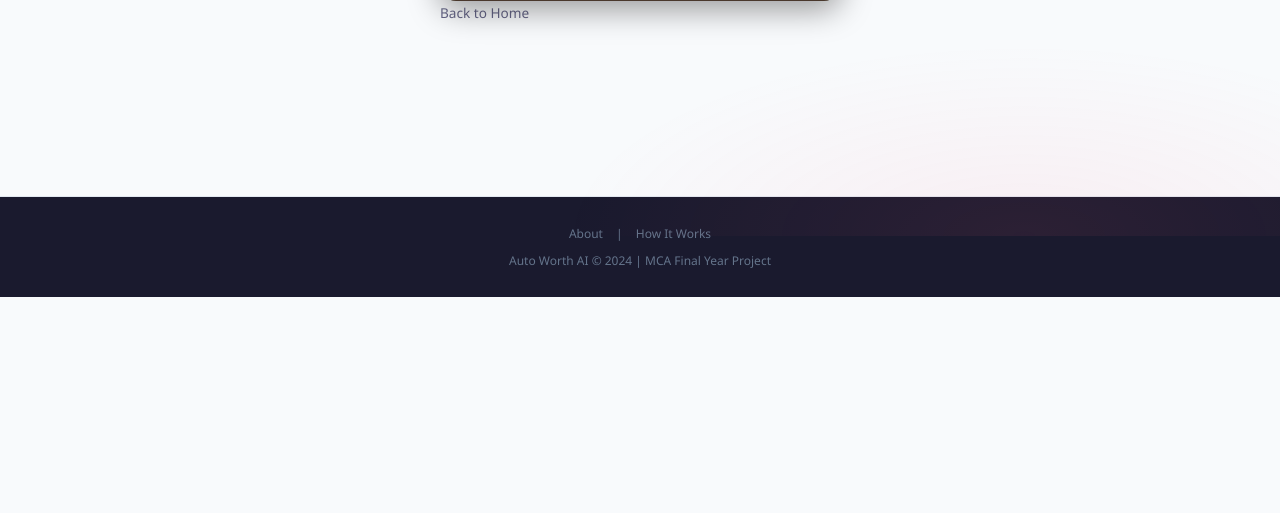
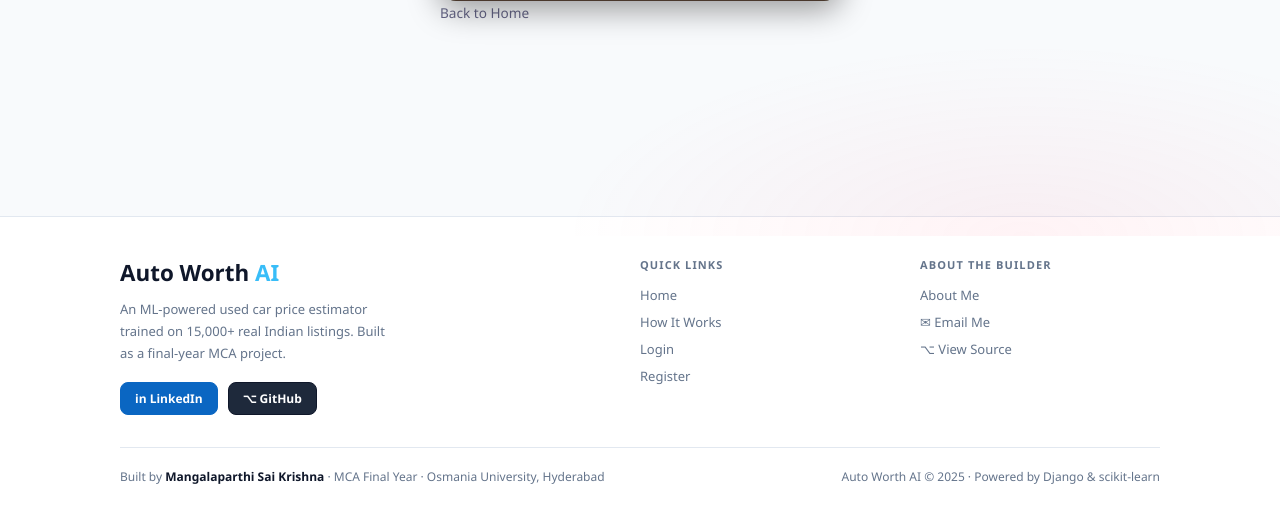
Before and after one commit to SaikrishnaMangalaprthi/Used_Car_Price_Prediction_Using_ML, a Django app: page /AdminLogin/ in a window 1280 px wide. Shown: the part 564-1077 px from the top of the page. Before the commit the page ends 861 px from the top, so only its background shows below. Run offline with Django 4.2, Linux system fonts and the light colour scheme; parts of the project's set-up code (start-up, migrations or seed data) failed here and were passed over.

Commit message:
feat: move About to footer, replace with How It Works in nav, proper footer

```diff
--- a/templates/base.html
+++ b/templates/base.html
@@ -196,22 +144,109 @@ body:not(.dark-mode) .navbar{
     transition: transform 0.25s;
     box-shadow: 0 1px 4px rgba(0,0,0,0.4);
   }
-  .switch-track.on .switch-knob {
-    transform: translateX(18px);
+  .switch-track.on .switch-knob { transform: translateX(18px); }
+
+  /* ── Footer ── */
+  .site-footer {
+    border-top: 1px solid var(--card-b);
+    margin-top: 60px;
+    padding: 40px 40px 28px;
+    background: var(--card);
+  }
+  .footer-inner {
+    max-width: 1040px;
+    margin: 0 auto;
+    display: grid;
+    grid-template-columns: 2fr 1fr 1fr;
+    gap: 40px;
+    margin-bottom: 32px;
+  }
+  .footer-brand-name {
+    font-size: 1.4rem;
+    font-weight: 800;
+    color: var(--text);
+    text-decoration: none;
+    display: inline-block;
+    margin-bottom: 10px;
+  }
+  .footer-brand-name span { color: #38BDF8; }
+  .footer-tagline {
+    font-size: 13px;
+    color: var(--muted);
+    line-height: 1.7;
+    max-width: 280px;
+    margin-bottom: 18px;
+  }
+  .footer-socials {
+    display: flex;
+    gap: 10px;
+  }
+  .social-btn {
+    display: inline-flex;
+    align-items: center;
+    gap: 6px;
+    padding: 7px 14px;
+    border-radius: 8px;
+    font-size: 12px;
+    font-weight: 600;
+    text-decoration: none;
+    transition: opacity 0.2s, transform 0.15s;
+    border: 1px solid var(--card-b);
+    color: var(--text);
+  }
+  .social-btn:hover { opacity: 0.8; transform: translateY(-1px); }
+  .social-btn.linkedin { background: #0a66c2; color: #fff; border-color: #0a66c2; }
+  .social-btn.github   { background: #0f172a; color: #fff; border-color: #0f172a; }
+  body:not(.dark-mode) .social-btn.github { background: #1e293b; }
+
+  .footer-col-title {
+    font-size: 11px;
+    font-weight: 700;
+    text-transform: uppercase;
+    letter-spacing: 0.1em;
+    color: var(--muted);
+    margin-bottom: 14px;
+  }
+  .footer-links {
+    display: flex;
+    flex-direction: column;
+    gap: 9px;
+  }
+  .footer-links a {
+    font-size: 13px;
+    color: var(--muted);
+    text-decoration: none;
+    transition: color 0.2s;
+  }
+  .footer-links a:hover { color: #38BDF8; }
+
+  .footer-bottom {
+    max-width: 1040px;
+    margin: 0 auto;
+    padding-top: 20px;
+    border-top: 1px solid var(--card-b);
+    display: flex;
+    align-items: center;
+    justify-content: space-between;
+    flex-wrap: wrap;
+    gap: 10px;
+  }
+  .footer-bottom-left {
+    font-size: 12px;
+    color: var(--muted);
+  }
+  .footer-bottom-left strong { color: var(--text); }
+  .footer-bottom-right {
+    font-size: 12px;
+    color: var(--muted);
   }
 
-
-body:not(.dark-mode) .nav-brand{
-    color:#0f172a !important;
-}
-
-body:not(.dark-mode) .nav-links a{
-    color:#0f172a !important;
-}
-
-body:not(.dark-mode) .theme-lbl{
-    color:#475569 !important;
-}
+  @media (max-width: 768px) {
+    .navbar { padding: 14px 20px; }
+    .nav-brand { font-size: 1.5rem; margin-right: 16px; }
+    .footer-inner { grid-template-columns: 1fr; gap: 28px; }
+    .footer-bottom { flex-direction: column; text-align: center; }
+  }
 </style>
 {% block extra_css %}{% endblock %}
 </head>
@@ -251,16 +286,60 @@ body:not(.dark-mode) .theme-lbl{
 
 <main>{% block content %}{% endblock %}</main>
 
-<footer class="footer" style="text-align:center;padding:28px;font-size:12px;color:var(--muted);border-top:1px solid var(--card-b);margin-top:40px;">
+<!-- ── Footer ── -->
+<footer class="site-footer">
+  <div class="footer-inner">
 
-  <div style="margin-bottom:10px;">
-    <a href="{% url 'about' %}" style="color:var(--muted);text-decoration:none;margin:0 10px;">About</a>
-    |
-    <a href="{% url 'how_it_works' %}" style="color:var(--muted);text-decoration:none;margin:0 10px;">How It Works</a>
+    <!-- Brand col -->
+    <div>
+      <a href="{% url 'index' %}" class="footer-brand-name">Auto Worth <span>AI</span></a>
+      <p class="footer-tagline">
+        An ML-powered used car price estimator trained on 15,000+ real Indian listings.
+        Built as a final-year MCA project.
+      </p>
+      <div class="footer-socials">
+        <a href="https://linkedin.com/in/mangalaparthi-sai-krishna" target="_blank" class="social-btn linkedin">in LinkedIn</a>
+        <a href="https://github.com/msaikrishna19" target="_blank" class="social-btn github">⌥ GitHub</a>
+      </div>
+    </div>
+
+    <!-- Quick links -->
+    <div>
+      <div class="footer-col-title">Quick Links</div>
+      <div class="footer-links">
+        <a href="{% url 'index' %}">Home</a>
+        <a href="{% url 'how_it_works' %}">How It Works</a>
+        {% if request.session.user_id %}
+          <a href="{% url 'prediction' %}">Predict Price</a>
+          <a href="{% url 'compare_cars' %}">Compare Cars</a>
+          <a href="{% url 'prediction_history' %}">My History</a>
+        {% else %}
+          <a href="{% url 'UserLogin' %}">Login</a>
+          <a href="{% url 'UserRegister' %}">Register</a>
+        {% endif %}
+      </div>
+    </div>
+
+    <!-- About the builder -->
+    <div>
+      <div class="footer-col-title">About the Builder</div>
+      <div class="footer-links">
+        <a href="{% url 'about' %}">About Me</a>
+        <a href="mailto:msaikrishna502@gmail.com">✉ Email Me</a>
+        <a href="https://github.com/SaikrishnaMangalaprthi/Used_Car_Price_Prediction_Using_ML" target="_blank">⌥ View Source</a>
+      </div>
+    </div>
+
   </div>
 
-  Auto Worth AI &copy; 2024 | MCA Final Year Project
-
+  <div class="footer-bottom">
+    <div class="footer-bottom-left">
+      Built by <strong>Mangalaparthi Sai Krishna</strong> · MCA Final Year · Osmania University, Hyderabad
+    </div>
+    <div class="footer-bottom-right">
+      Auto Worth AI &copy; 2025 · Powered by Django &amp; scikit-learn
+    </div>
+  </div>
 </footer>
 
 <script>
```
Also changed, not shown: other parts of templates/base.html (+83 -135 lines).
